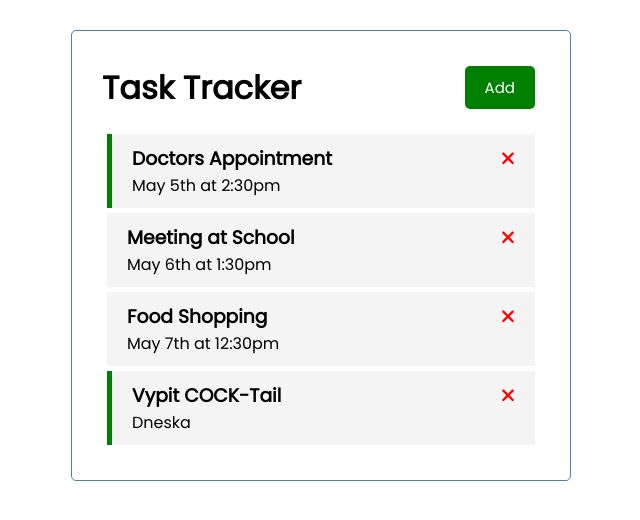
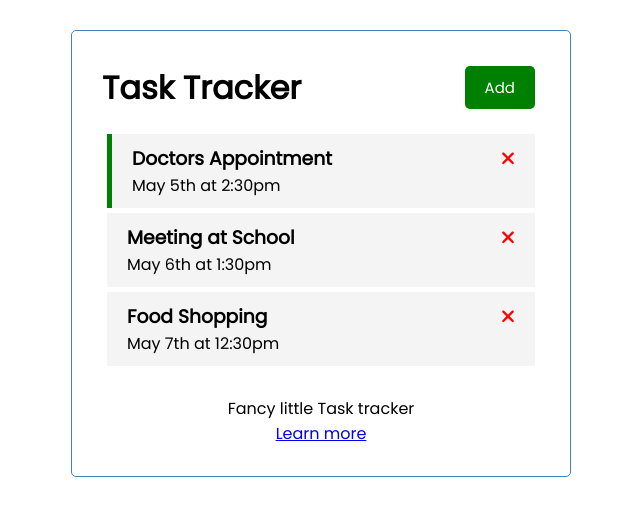
Before and after one commit to TheJakey/task-tracker, an Angular app: page / in a window 1280 px wide. Shown: the top 520 px of the page, without its empty margins (319-959 px from the left). Built offline with nearby package versions, Linux system fonts and the light colour scheme; data requests are answered from the project's data file.

Commit message:
added footer

```diff
--- a/db.json
+++ b/db.json
@@ -17,12 +17,6 @@
       "text": "Food Shopping",
       "day": "May 7th at 12:30pm",
       "reminder": false
-    },
-    {
-      "text": "Vypit COCK-Tail",
-      "day": "Dneska",
-      "reminder": true,
-      "id": 4
     }
   ]
 }
--- a/src/app/app.module.ts
+++ b/src/app/app.module.ts
@@ -12,6 +12,7 @@
 import { FormsModule } from '@angular/forms';
 import { RouterModule, Routes } from '@angular/router';
 import { AboutComponent } from './components/about/about.component';
+import { FooterComponent } from './components/footer/footer.component';
 
 const appRoutes: Routes = [
   {path: '', component: TasksComponent},
@@ -26,7 +27,8 @@
     TasksComponent,
     TaskItemComponent,
     AddTaskComponent,
-    AboutComponent
+    AboutComponent,
+    FooterComponent
   ],
   imports: [
     BrowserModule,
--- /dev/null
+++ b/src/app/components/footer/footer.component.css
@@ -0,0 +1,4 @@
+footer {
+  margin-top: 30px;
+  text-align: center;
+}
--- /dev/null
+++ b/src/app/components/footer/footer.component.html
@@ -0,0 +1,4 @@
+<footer>
+  <p>Fancy little Task tracker</p>
+  <a routerLink="/about">Learn more</a>
+</footer>
--- /dev/null
+++ b/src/app/components/footer/footer.component.ts
@@ -0,0 +1,15 @@
+import { Component, OnInit } from '@angular/core';
+
+@Component({
+  selector: 'app-footer',
+  templateUrl: './footer.component.html',
+  styleUrls: ['./footer.component.css']
+})
+export class FooterComponent implements OnInit {
+
+  constructor() { }
+
+  ngOnInit(): void {
+  }
+
+}
--- a/src/app/components/tasks/tasks.component.html
+++ b/src/app/components/tasks/tasks.component.html
@@ -5,3 +5,4 @@
   (onDeleteTask)="deleteTask(task)"
   (onToggleReminder)="toggleReminder(task)"
 ></app-task-item>
+<app-footer></app-footer>
```
Also changed, not shown: 1 other file (tests, documents, lock files or other folders).
